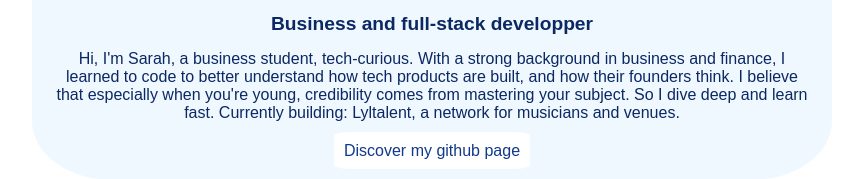
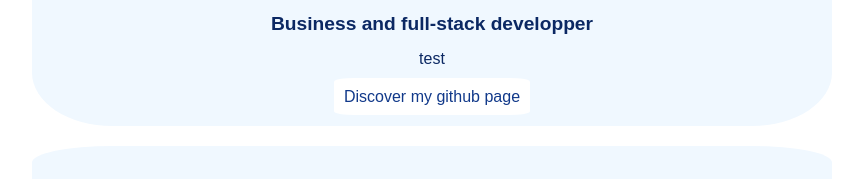
Before and after one commit to Sarah-de-B/profile, a plain HTML site: page index.html in a window 1280 px wide. Shown: the part 415-594 px from the top of the page, without its empty margins (208-1071 px from the left). Drawn offline with Linux system fonts and the light colour scheme.

Commit message:
debugging?

```diff
--- a/index.html
+++ b/index.html
@@ -14,13 +14,7 @@
         <img class ="img-circle" src="https://scontent-cdg4-2.xx.fbcdn.net/v/t39.30808-1/475998727_1302119004334114_3458846171403941715_n.jpg?stp=dst-jpg_s100x100_tt6&_nc_cat=103&ccb=1-7&_nc_sid=e99d92&_nc_ohc=A0ftLIv1W0QQ7kNvwENa6ry&_nc_oc=AdmXN0HTsVdDO1SlzS_Su7YLAcutKQwv9LrarFQq8FwOXn2AfHxTefjHBcdJ7gxjUPeeI_LBq7qMiGHPksjrmhsr&_nc_zt=24&_nc_ht=scontent-cdg4-2.xx&_nc_gid=tLJde3DBD8HCe3ss9k_vPA&oh=00_AfRSF1syboamHrGzJ2dxuX8Rjh4FYfW6uNLK-y6GB5u1WQ&oe=688D1B75" alt="Sarah Crosnier de Bellaistre, Start-up week-end">
         <h2>Sarah Crosnier de Bellaistre</h2>
         <h2>Business and full-stack developper</h2>
-        <p>Hi, I'm Sarah, a business student, tech-curious.
-          With a strong background in business and finance,
-          I learned to code to better understand how tech products are built, and how their founders think.
-          I believe that especially when you're young, credibility comes from mastering your subject.
-          So I dive deep and learn fast.
-          Currently building: Lyltalent, a network for musicians and venues.
-           </p>
+        <p>test</p>
         <a href="https://github.com/Sarah-de-B" class="button-white" target="_blank">Discover my github page </a>
       </div>
       <div class="card">
```
